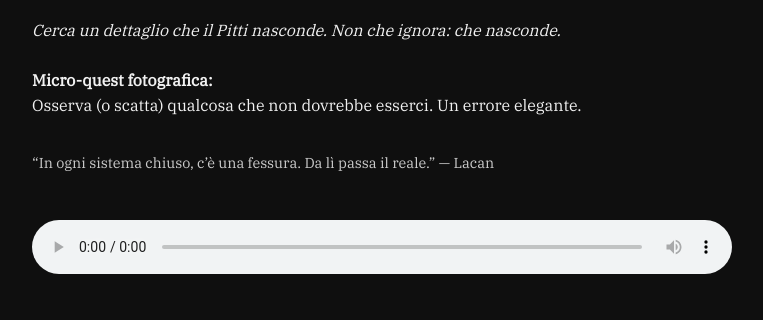
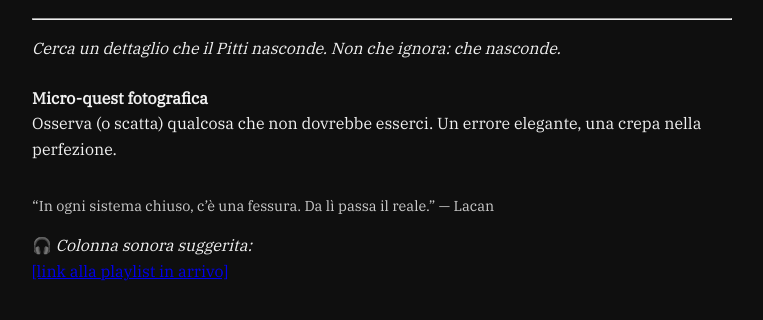
Before and after one commit to CoSAC-Mademu/ParallelPitti, a plain HTML site: page giorno1/index.html in a window 1280 px wide. Shown: the part 116-436 px from the top of the page, without its empty margins (258-1021 px from the left). Drawn offline with Linux system fonts and the light colour scheme.

Commit message:
Update index.html

```diff
--- a/giorno1/index.html
+++ b/giorno1/index.html
@@ -9,23 +9,34 @@
 </head>
 <body>
   <main class="container">
-    <h1>L’Incrinatura</h1>
+    <div class="block">
+      <h1>L’Incrinatura</h1>
 
-    <section class="text-block">
-      <p class="frase">Cerca un dettaglio che il Pitti nasconde. Non che ignora: che <em>nasconde</em>.</p>
+      <hr class="divider"/>
 
-      <p class="quest"><strong>Micro-quest fotografica:</strong><br>
-      Osserva (o scatta) qualcosa che non dovrebbe esserci. Un errore elegante.</p>
+      <p class="frase">
+        Cerca un dettaglio che il Pitti nasconde.
+        Non che ignora: che <em>nasconde</em>.
+      </p>
 
-      <p class="nota">“In ogni sistema chiuso, c’è una fessura. Da lì passa il reale.” — Lacan</p>
-    </section>
+      <p class="quest">
+        <strong>Micro-quest fotografica</strong><br>
+        Osserva (o scatta) qualcosa che non dovrebbe esserci.
+        Un errore elegante, una crepa nella perfezione.
+      </p>
 
-    <section class="audio-block">
-      <audio controls>
-        <source src="audio/giorno1.mp3" type="audio/mp3" />
-        Il tuo browser non supporta l'audio.
-      </audio>
-    </section>
+      <p class="nota">
+        “In ogni sistema chiuso, c’è una fessura.
+        Da lì passa il reale.” — Lacan
+      </p>
+
+      <div class="playlist-block">
+        <p>
+          🎧 <em>Colonna sonora suggerita:</em><br>
+          <a href="#" target="_blank">[link alla playlist in arrivo]</a>
+        </p>
+      </div>
+    </div>
   </main>
 </body>
 </html>
```
